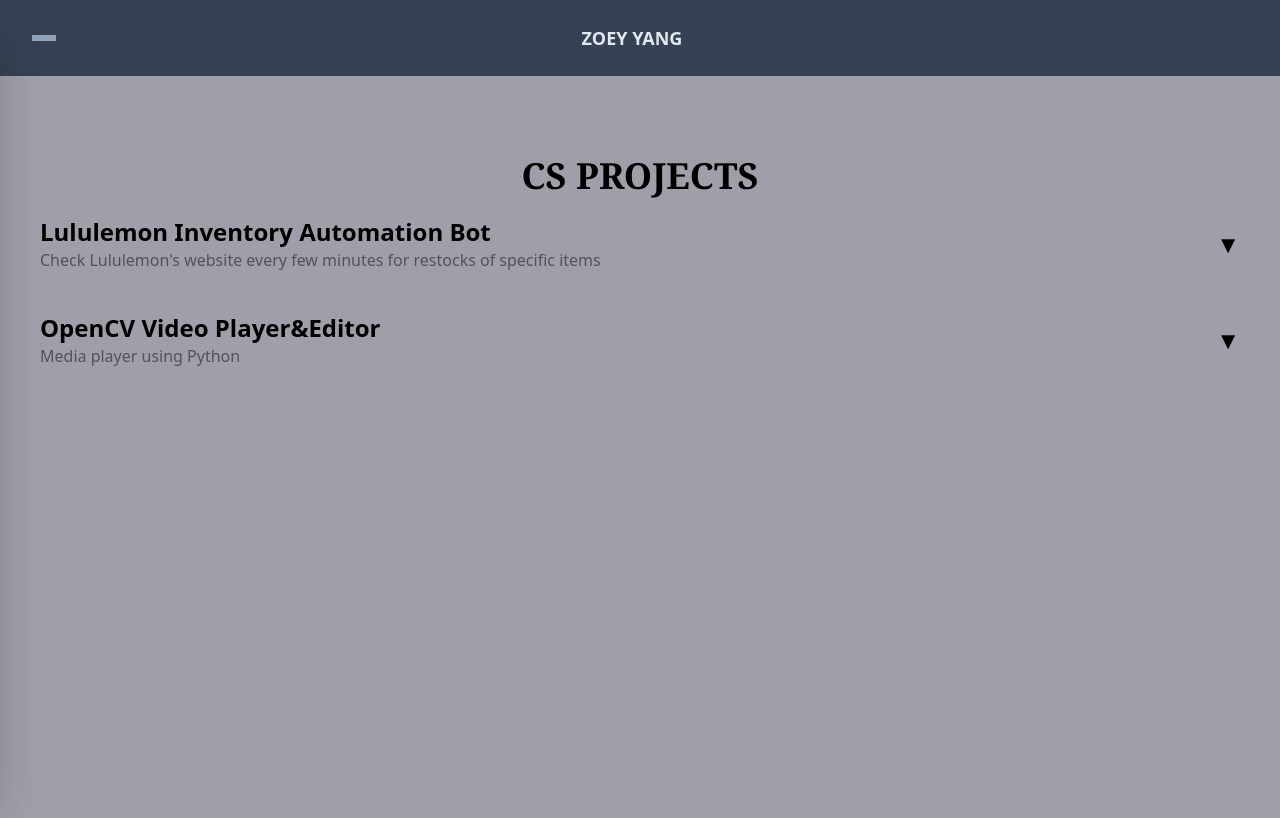
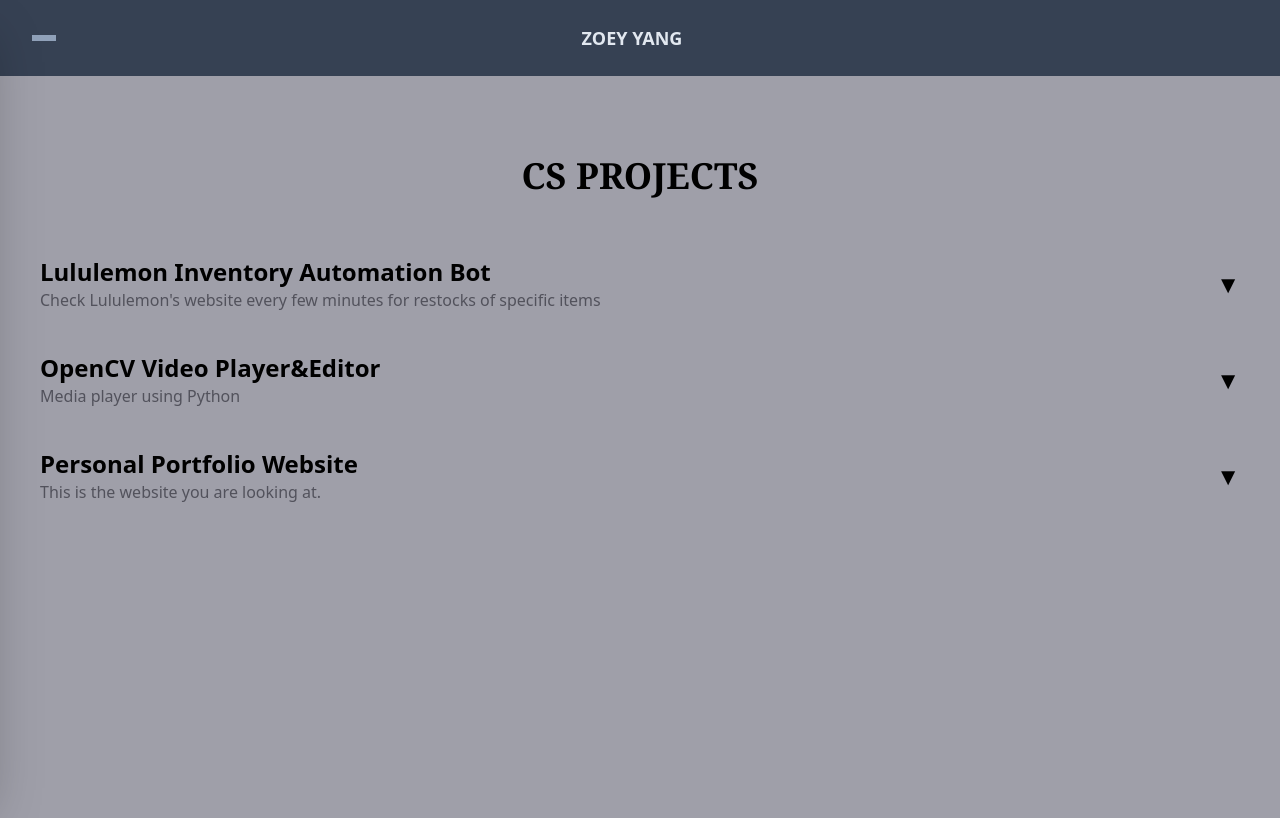
Before and after one commit to Zoeyy1007/Zoey_personal, a React (Vite) app in the folder zoey-portfolio/: page /projects in a window 1280 px wide. Shown: the top 818 px of the page. Built offline with nearby package versions, Linux system fonts and the light colour scheme.

Commit message:
adjusted spacing. Added github link to project page

```diff
--- a/zoey-portfolio/package.json
+++ b/zoey-portfolio/package.json
@@ -11,6 +11,7 @@
   },
   "dependencies": {
     "@tailwindcss/vite": "^4.1.18",
+    "lucide-react": "^0.562.0",
     "react": "^19.2.0",
     "react-dom": "^19.2.0",
     "react-router-dom": "^7.12.0"
--- a/zoey-portfolio/src/pages/CSProjects.jsx
+++ b/zoey-portfolio/src/pages/CSProjects.jsx
@@ -1,4 +1,5 @@
 import { useState } from 'react';
+import { Github, ExternalLink } from 'lucide-react';
 
 const myProjects = [
     {
@@ -6,14 +7,24 @@ const myProjects = [
         title: "Lululemon Inventory Automation Bot",
         short: "Check Lululemon's website every few minutes for restocks of specific items",
         long: `Used Selenium to handle the website's loading and made the browser "headless" so it can run invisible in the background.
-            Connected the script to a Telegram Bot to send an instant message to my phone as soon as the "Add to Bag" button appeared. `
+            Connected the script to a Telegram Bot to send an instant message to my phone as soon as the "Add to Bag" button appeared. `,
+        github: "https://github.com/Zoeyy1007/site_updateTracker"
     },
     {
         id: 2,
         title: "OpenCV Video Player&Editor",
         short: "Media player using Python",
         long: `Used OpenCV to process frames and implemented HSV color space conversion to allow for natural-looking adjustments.
-            Developed in C++ that lets users edit video properties like brightness, contrast and saturation. `
+            Developed in C++ that lets users edit video properties like brightness, contrast and saturation. `,
+        github: "https://github.com/Zoeyy1007/VideoPlayer_editor"
+    },
+    {
+        id: 3,
+        title: "Personal Portfolio Website",
+        short: "This is the website you are looking at. ",
+        long: `Architected a responsive website using React and Vite, featuring dynamic routing.
+            Developed a custom, interactive UI using Tailwind CSS. `,
+        github: "https://github.com/Zoeyy1007/Zoey_personal"
     }
 ]
 
@@ -32,9 +43,10 @@ export default function CSProjects(){
                         CS PROJECTS
                     </h1>
                 </div>
+                <div className='w-full py-5'/>
 
                 {myProjects.map((project) =>(
-                    <div key={project.id} className="bg-zinc.800 text-black rounded-xl py-5">
+                    <div key={project.id} className=" text-black rounded-xl py-5">
                         <div className="flex justify-between items-center cursor-pointer" onClick={() => toggle(project.id)}>
                             <div>
                                 <h2 className="text-2xl font-bold">{project.title}</h2>
@@ -49,6 +61,14 @@ export default function CSProjects(){
                         {openID === project.id && (
                             <div className='border-zinc-700 border-t mt-4 pt-4 animate-fadeIn whitespace-pre-line'>
                                 <p>{project.long}</p>
+
+                                {/* The link to github pages */}
+                                <div className='flex gap-4'>
+                                    <a href={project.github} target='_blank' rel='noopener noreferrer'
+                                        className="flex items-center gap-2 bg-zinc-700 hover:bg-zinc-600 text-white px-4 py-2 rounded-lg transition-colors text-sm font-medium">
+                                        <Github size={18}/>Source Code
+                                    </a>
+                                </div>
                             </div>
                         )}
                     </div>
```
Also changed, not shown: 1 other file (tests, documents, lock files or other folders).
